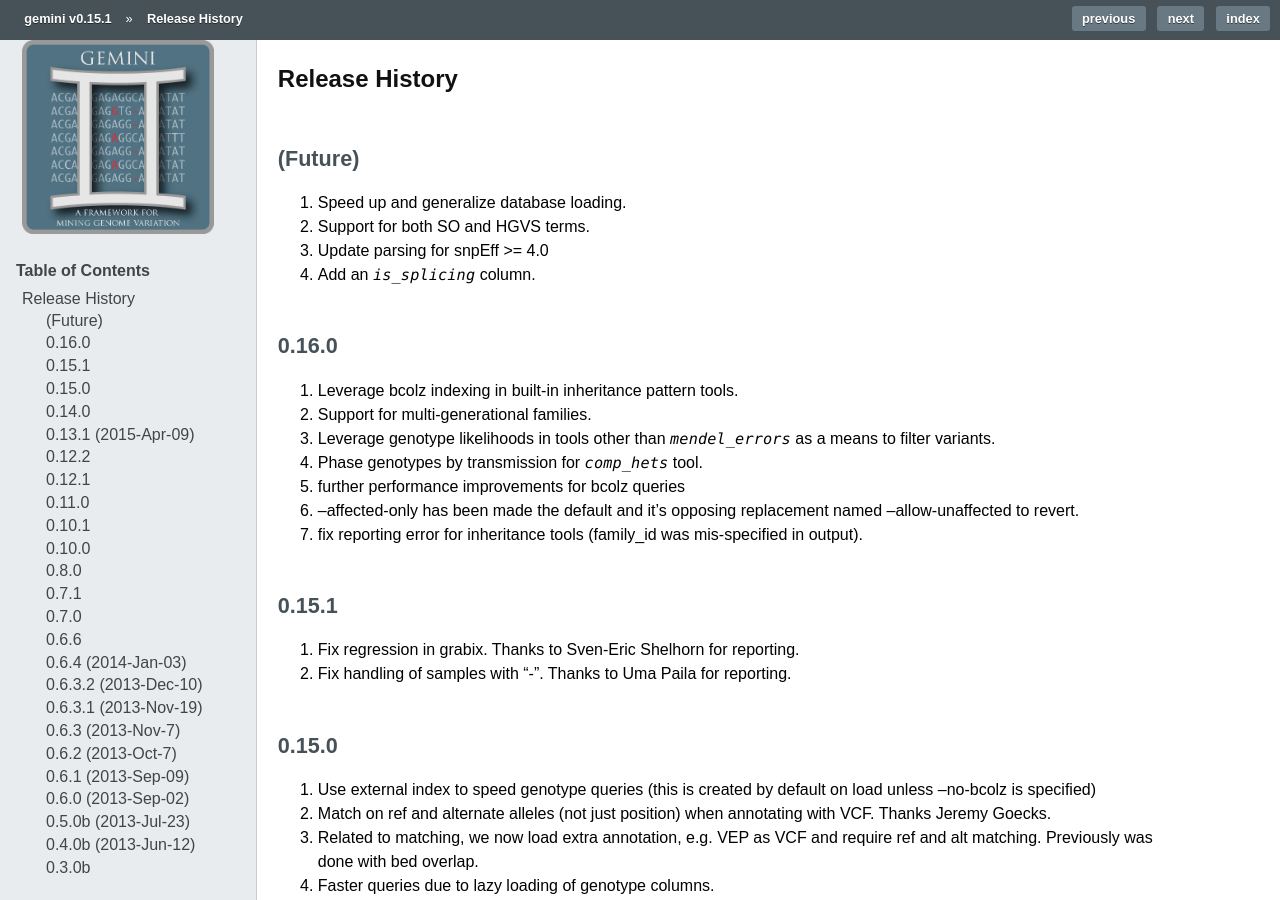
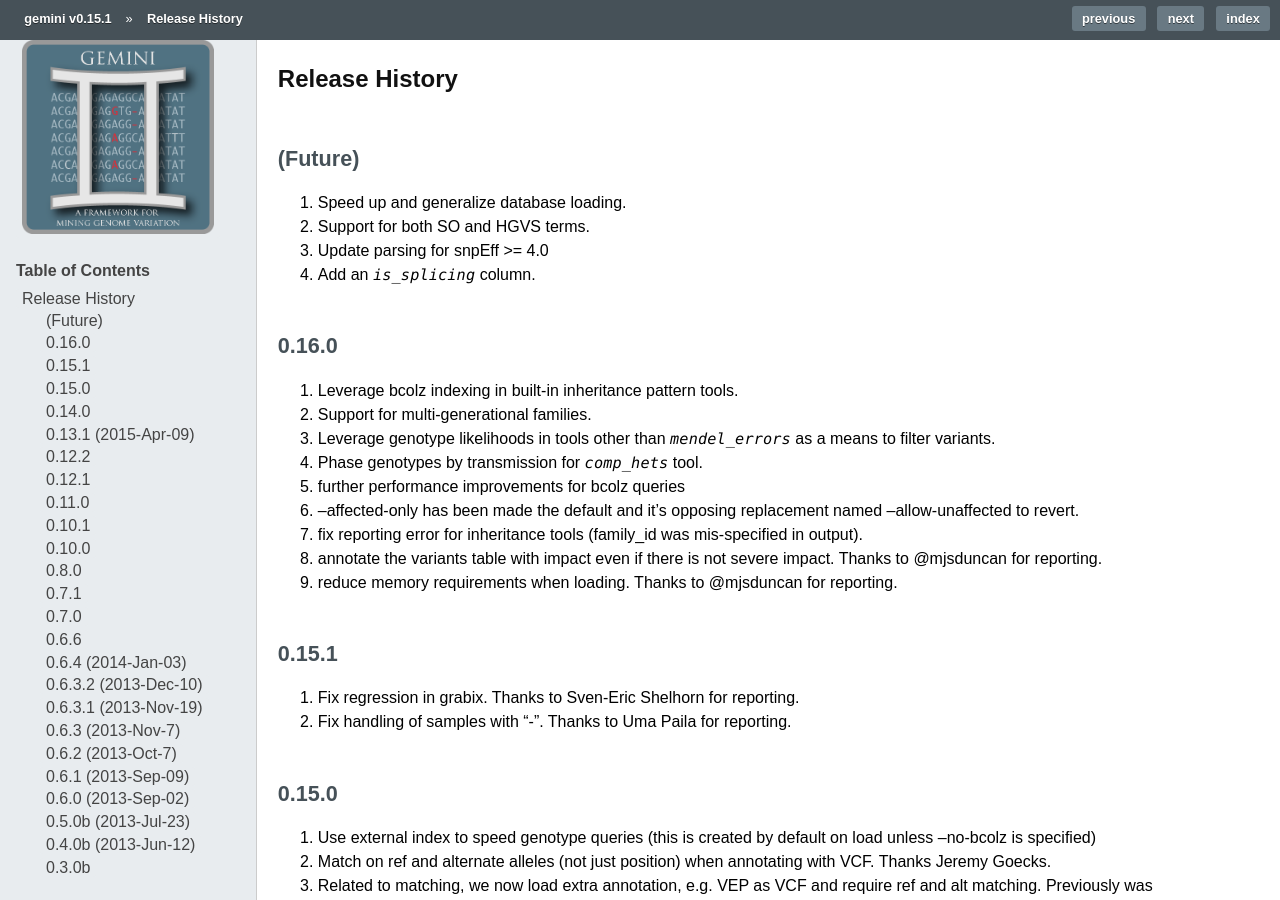
Before and after one commit to arq5x/gemini, a Sphinx documentation site: the page built from docs/content/history.rst, in a window 1280 px wide and 900 px high. Built offline with Sphinx 7.4.7, drawn with Linux system fonts in a browser that asks for light colours; formulas are drawn with MathJax 3; comment, search, counter and statistics services are not loaded; the version number is read from the project's files by our own code.

Commit message:
update changes

```diff
--- a/docs/content/history.rst
+++ b/docs/content/history.rst
@@ -18,6 +18,8 @@ Release History
 5. further performance improvements for bcolz queries
 6. --affected-only has been made the default and it's opposing replacement named --allow-unaffected to revert.
 7. fix reporting error for inheritance tools (family_id was mis-specified in output).
+8. annotate the variants table with impact even if there is not severe impact. Thanks to @mjsduncan for reporting.
+9. reduce memory requirements when loading. Thanks to @mjsduncan for reporting.
 
 0.15.1
 ======
```
